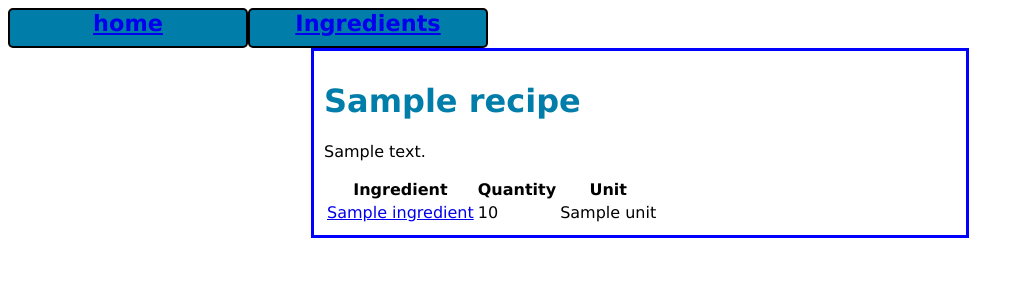
After one commit to ethan-berman/Foodbook, a Flask app: template templates/recipe_detail.html in a window 1280 px wide. The commit adds this page. Shown: the top 300 px of the page, without its empty margins (0-1024 px from the left). Run offline with Flask 2, Linux system fonts and the light colour scheme; the template is opened without the code that fills it: most values are stand-ins (such as "Sample title", 1, 10 or a date in 2020).

Commit message:
added recipe detail view

```diff
--- a/app.py
+++ b/app.py
@@ -19,7 +19,20 @@ app.config['TRAP_BAD_REQUEST_ERRORS'] = True
 @app.route('/')
 def index():
     conn = dbi.connect()
-    return render_template('main.html')
+    recipes = queries.getRecipes(conn,10)
+    return render_template('main.html', recipes=recipes)
+
+@app.route('/recipe/<rid>')
+def recipe_detail(rid):
+    conn = dbi.connect()
+    recipe = queries.getRecipeById(conn, rid)
+    ingredients = queries.getRecipeIngredients(conn, rid)
+    for item in ingredients:
+        print(item)
+        ingredient_name = queries.getIngredientDetail(conn, item.get('ingredient'))
+        print(ingredient_name)
+        item['ingredient_name'] = ingredient_name.get("name")
+    return render_template("recipe_detail.html",recipe=recipe, ingredients=ingredients)
 
 @app.route('/ingredient/')
 def ingredient():
--- /dev/null
+++ b/templates/recipe_detail.html
@@ -0,0 +1,31 @@
+{% extends "base.html" %}
+
+{% block main_content%}
+
+<div class="container">
+    <h1>{{recipe.name}}</h1>
+    <p>{{recipe.description}}</p>
+    <!-- <p>
+        {{ingredients}}
+    </p> -->
+    <table>
+        <thead>
+            <th>Ingredient</th>
+            <th>Quantity</th>
+            <th>Unit</th>
+        </thead>
+        <tbody>
+            {% for item in ingredients %}
+            <tr>
+                    <td> <a href={{url_for("ingredient_detail",iid=item.ingredient)}}>  {{item.ingredient_name}} </a> </td>
+                    <td> {{item.quantity}} </td>
+                    <td> {{item.unit}} </td>
+
+
+            </tr>
+            {% endfor %}
+        </tbody>
+    </table>
+</div>
+
+{% endblock %}
```
Also changed, not shown: queries.py (+19 -0 lines), templates/main.html (+11 -1 lines).
